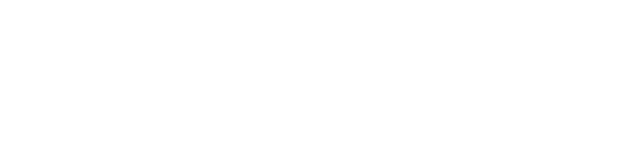
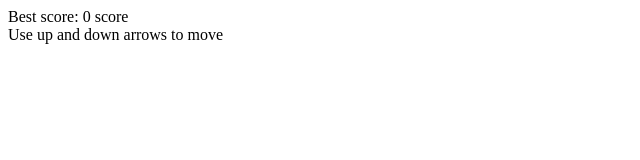
Before and after one commit to POGGERSLMAO/SlutprojektWSP1, a plain HTML site: page slutprojektwsp1/index.html in a window 1280 px wide. Shown: the whole page, without its empty margins (0-640 px from the left). Drawn offline with Linux system fonts and the light colour scheme.

Commit message:
Början av ints och layout!

```diff
--- a/slutprojektwsp1/index.html
+++ b/slutprojektwsp1/index.html
@@ -6,6 +6,15 @@
     <title>Document</title>
 </head>
 <body>
+    <div id="themap">
+        <div id="map">
+        <div id="pongball"></div>
+        <div id="movingwall"></div>
+        <div id="player"></div>
+    <div>
+        <div class = "score">Best score: <span id="bestscore">0</span> score</div>
+        <div class ="controls">Use up and down arrows to move</div>
 
+    </div>
 </body>
 </html>
```
